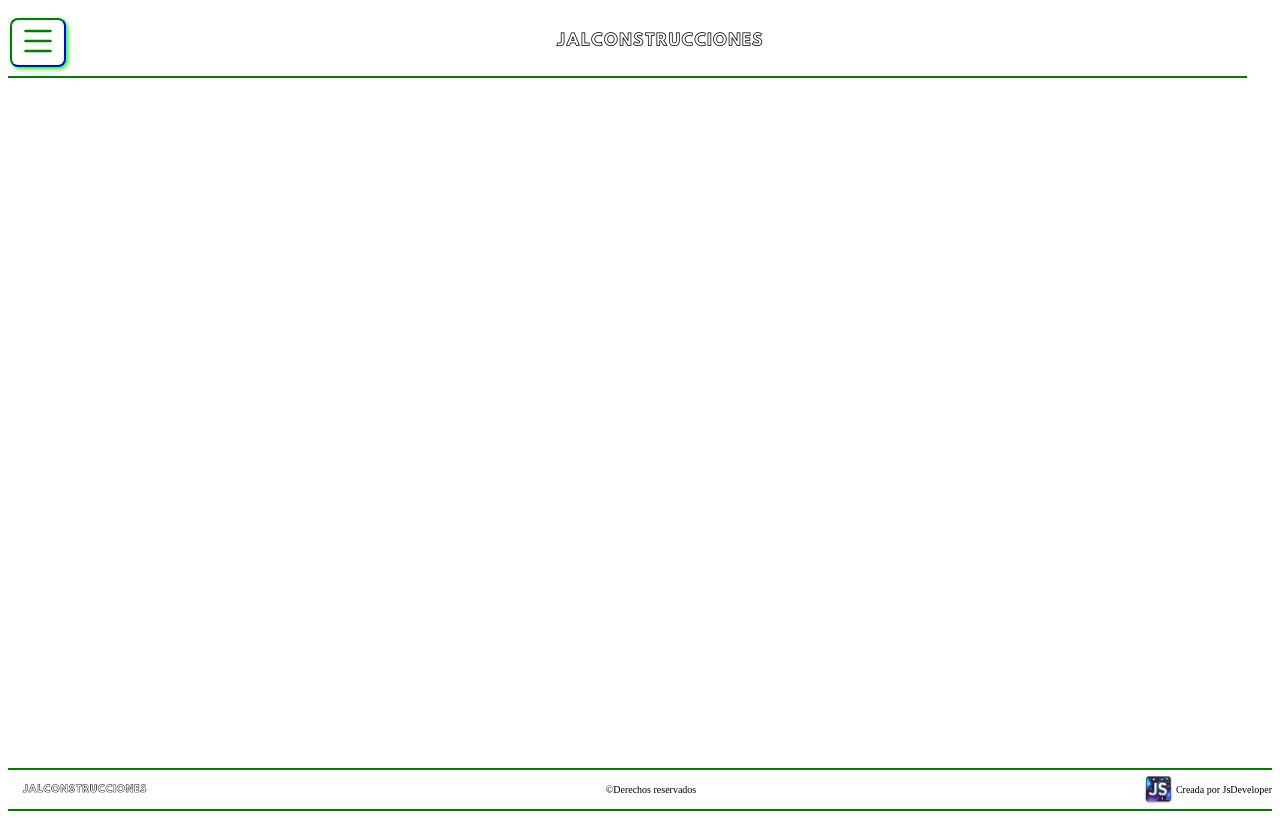
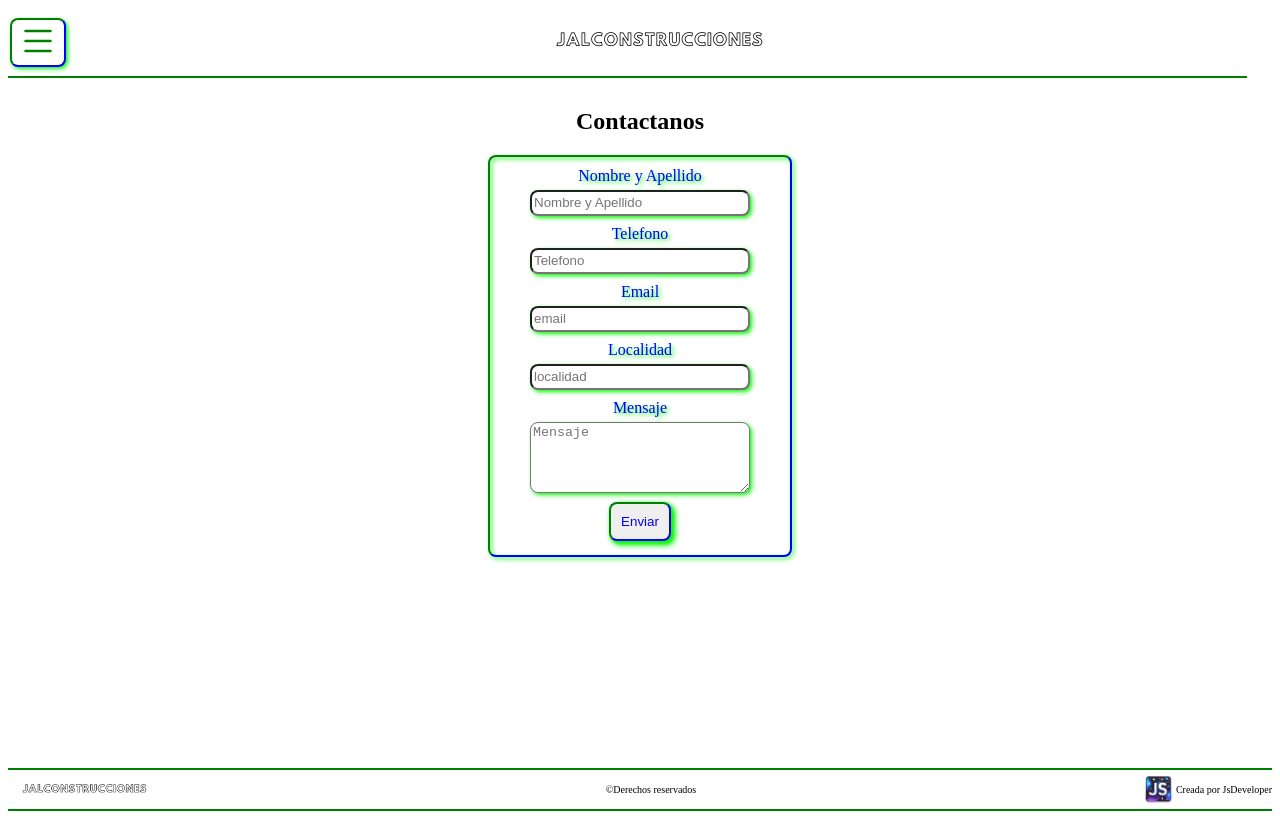
Before and after one commit to Josu98888/frontend-JALConstrucciones, an Angular app: page /contactUs in a window 1280 px wide. Before the commit this address led to /. Built offline with nearby package versions, Linux system fonts and the light colour scheme.

Commit message:
Se creó el componente contactUs y se le añadio una ruta para luego utilizar como page

```diff
--- /dev/null
+++ b/src/app/Components/contact-us/contact-us.component.css
@@ -0,0 +1,43 @@
+.contactUs {
+    padding: 10px;
+}
+/*  ------------------------ Top --------------------------- */
+.Contactanos__title {
+    text-align: center;
+}
+/*  ------------------------ Top --------------------------- */
+.contactUs__form {
+    padding: 10px;
+    padding-inline: 40px;
+    display: flex;
+    justify-content: center;
+    flex-direction: column;
+    gap: 4px;
+}
+.contactUs__containerInput {
+    width: 220px;
+    display: flex;
+    flex-direction: column;
+    gap: 5px;
+}
+ .contactUs__form , .contactUs__btn{
+    border-top: 2px solid green;
+    border-left: 2px solid green;
+    border-bottom: 2px solid blue;
+    border-right: 2px solid blue;
+    border-radius: 8px;
+    filter: drop-shadow(2px 2px 2px rgb(12, 245, 12));
+    color: blue;
+    text-align: center;
+}
+.contactUs__input  {
+    height: 20px;
+    border-radius: 8px;
+}
+.contactUs__textarea {
+    height: 65px;
+    border-radius: 8px;
+}
+.contactUs__btn {
+    padding: 10px;
+}
--- /dev/null
+++ b/src/app/Components/contact-us/contact-us.component.html
@@ -0,0 +1,35 @@
+<div class="contactUs">
+    <h1 class="Contactanos__title">Contactanos</h1>
+    <form class="contactUs__form">
+        <div class="contactUs__containerInput">
+            <label class="contactUs__label">Nombre y Apellido</label>
+            <input class="contactUs__input" type="text" placeholder="Nombre y Apellido">
+            <div class="contactUs__containerMsjError"></div>
+        </div>
+        <div class="contactUs__containerInput">
+            <label class="contactUs__label">Telefono</label>
+            <input class="contactUs__input" type="tel" placeholder="Telefono">
+            <div class="contactUs__containerMsjError"></div>
+        </div>
+        <div class="contactUs__containerInput">
+            <label class="contactUs__label">Email</label>
+            <input class="contactUs__input" type="email" placeholder="email">
+            <div class="contactUs__containerMsjError"></div>
+        </div>
+        <div class="contactUs__containerInput">
+            <label class="contactUs__label">Localidad</label>
+            <input class="contactUs__input" type="text" placeholder="localidad">
+            <div class="contactUs__containerMsjError"></div>
+        </div>
+        <div class="contactUs__containerInput">
+            <label class="contactUs__label">Mensaje</label>
+            <textarea class="contactUs__textarea" name="" id="" placeholder="Mensaje"></textarea>
+            <div class="contactUs__containerMsjError"></div>
+        </div>
+        <div class="contactUs__contanerBtn">
+            <button class="contactUs__btn">Enviar</button>
+        </div>
+        <div class="contactUs__containerMsjError">
+        </div>
+    </form>
+</div>
--- a/src/app/Components/header/header.component.html
+++ b/src/app/Components/header/header.component.html
@@ -19,7 +19,7 @@
             <li class="header__togleMenu__links" [routerLink]="['']">Home</li>
             <li class="header__togleMenu__links">Servicios</li>
             <li class="header__togleMenu__links" [routerLink]="['/aboutUs']" >Sobre Nosotros</li>
-            <li class="header__togleMenu__links">Contacto</li>
+            <li class="header__togleMenu__links" [routerLink]="['/contactUs']">Contacto</li>
         </ul>
         <button class="header__togleMenu__btnClose" (click)="togleMenu()">
             <svg xmlns="http://www.w3.org/2000/svg" width="16" height="16" fill="currentColor" class="bi bi-x" viewBox="0 0 16 16" color="green">
--- a/src/app/app.routes.ts
+++ b/src/app/app.routes.ts
@@ -1,8 +1,10 @@
 import { Routes } from '@angular/router';
 import { HomeComponent } from './Pages/home/home.component';
 import { AboutUsComponent } from './Pages/about-us/about-us.component';
+import { ContactUsComponent } from './Components/contact-us/contact-us.component';
 
 export const routes: Routes = [
     {path: '', component: HomeComponent},
-    {path: 'aboutUs', component: AboutUsComponent}
+    {path: 'aboutUs', component: AboutUsComponent},
+    {path: 'contactUs', component: ContactUsComponent}
 ];
```
Also changed, not shown: src/app/Components/contact-us/contact-us.component.ts (added, +11 -0 lines).
